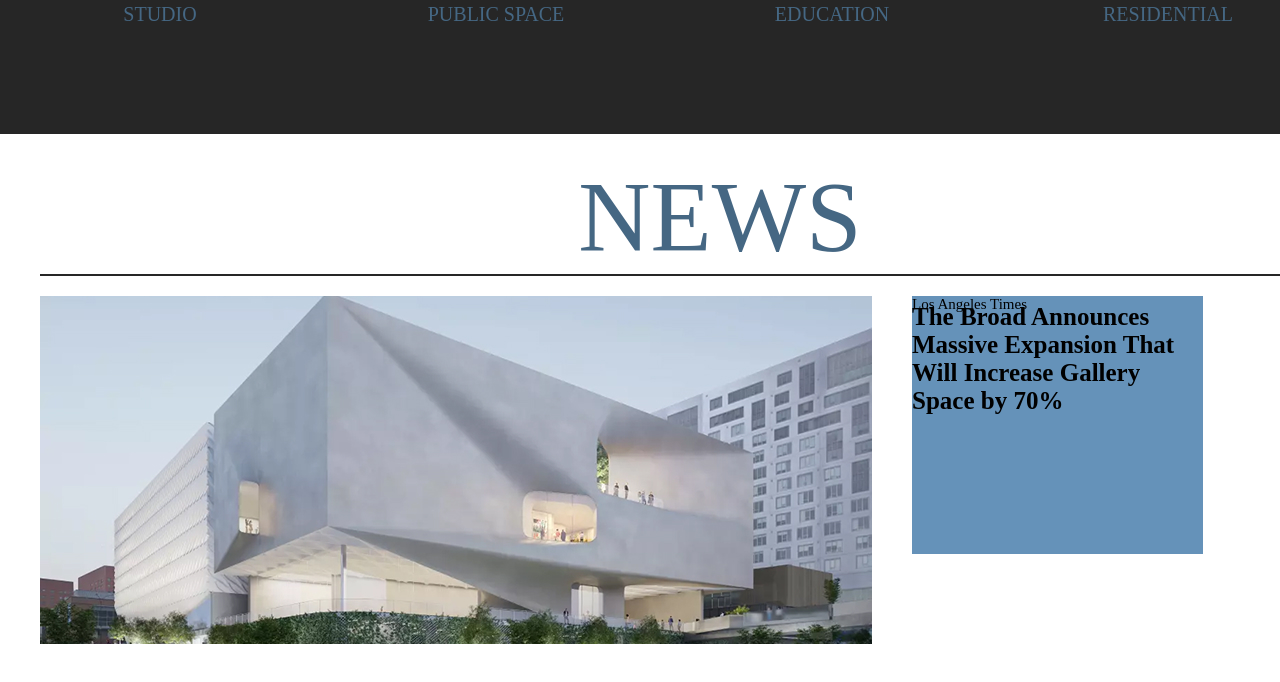
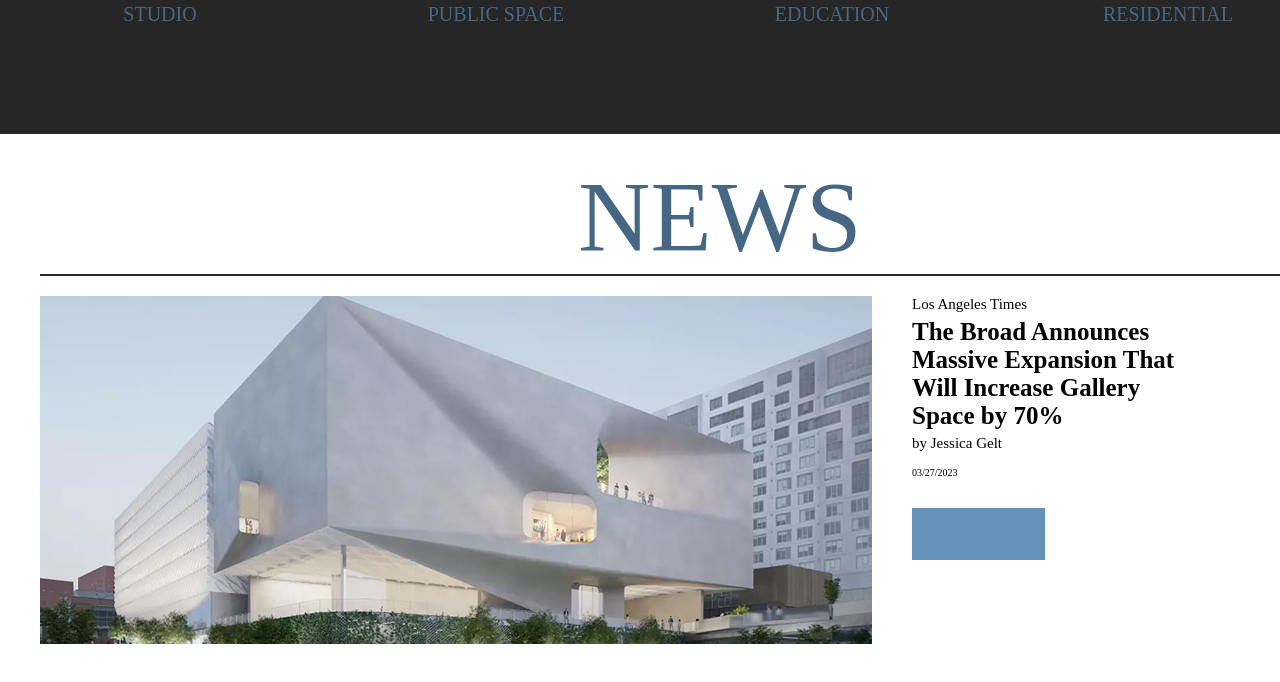
Before and after one commit to cortezcastillo/DSR, a plain HTML site: page index.html in a window 1280 px wide. Shown: the part 2629-3311 px from the top of the page. Drawn offline with Linux system fonts and the light colour scheme; a web font is replaced by a local one.

Commit message:
working on news right side

```diff
--- a/css/style.css
+++ b/css/style.css
@@ -377,7 +377,7 @@ float: left;
   width: 291px;
 height: 258px;
 flex-shrink: 0;
-background-color: #6592B9;
+
 float: left;
 margin-left: 40px;
 margin-top: 20px;
@@ -385,7 +385,7 @@ margin-top: 20px;
 .firstcompanyname
 {
 color: #000;
-margin: 0;
+margin-top: 0px;
 font-family: "Futura 100";
 font-size: 15px;
 font-style: normal;
@@ -405,3 +405,32 @@ font-style: normal;
 font-weight: 700;
 line-height: normal;
 }
+.authorname{
+color: #000;
+margin-top: -20px;
+font-family: "Futura 100";
+font-size: 15px;
+font-style: normal;
+font-weight: 300;
+line-height: normal;
+
+}
+.firstdate
+{
+  color: #000;
+font-family: "Futura 100";
+font-size: 10px;
+font-style: normal;
+font-weight: 500;
+line-height: normal;
+}
+
+.firstlearnmore
+{
+    width: 133px;
+height: 52px;
+flex-shrink: 0;
+background-color: #6592B9;
+margin-top: 30px;
+
+}
--- a/index.html
+++ b/index.html
@@ -165,6 +165,9 @@
                 <p class="firstarticletitle">
                     The Broad Announces Massive Expansion That Will Increase Gallery Space by 70%
                 </p>
+                <p class="authorname">by Jessica Gelt</p>
+                <p class="firstdate"> 03/27/2023</p>
+                <div class="firstlearnmore"></div>
             </div>
 
 
```
